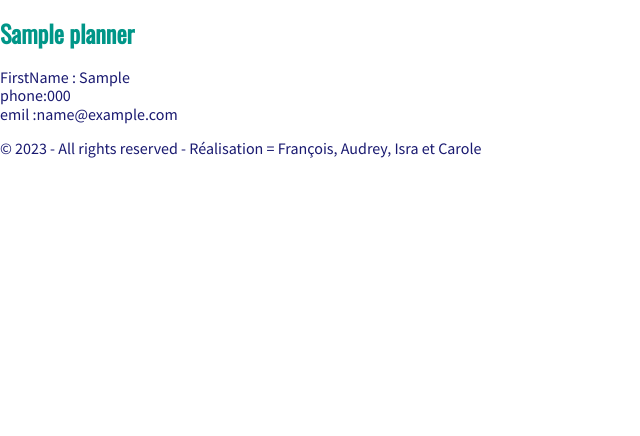
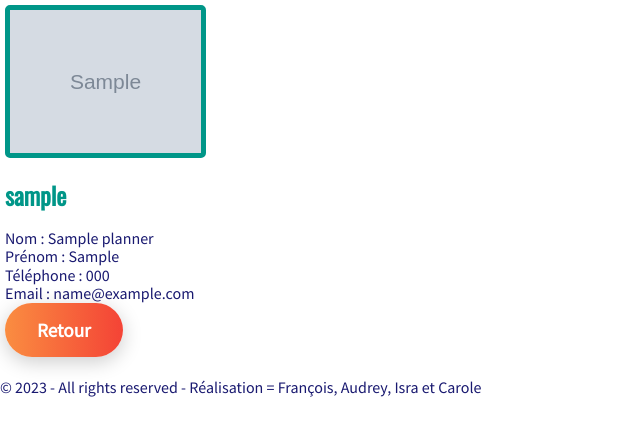
Before and after one commit to DeanCarole/sortir, a Symfony app: template templates/user/show.html.twig in a window 1280 px wide. Shown: the part 67-503 px from the top of the page, without its empty margins (0-640 px from the left). Run offline with Twig, Linux system fonts and the light colour scheme; the template is opened without the code that fills it: most values are stand-ins (such as "Sample title", 1, 10 or a date in 2020); grey boxes marked "Sample" are stand-in pictures; some libraries are stand-ins or nearby versions.

Commit message:
Affichage profil avec photo

```diff
--- a/templates/user/show.html.twig
+++ b/templates/user/show.html.twig
@@ -1,12 +1,23 @@
 {% extends 'base.html.twig' %}
 
 {% block body %}
-<div>
-    <h2>{{ event.planner.name }}</h2>
-    <div> FirstName : {{ event.planner.firstName }} </div>
-    <div> phone:{{ event.planner.phone }} </div>
-    <div>emil :{{ event.planner.email }} </div>
+    <div class="container">
 
+
+            <img src="{{ asset('img/users/') ~ event.planner.picture }}" alt="user picture">
+
+
+
+
+        <h2>{{ event.planner.username }}</h2>
+        <div> Nom : {{ event.planner.name }} </div>
+        <div> Prénom : {{ event.planner.firstName }} </div>
+        <div> Téléphone : {{ event.planner.phone }} </div>
+        <div> Email : {{ event.planner.email }} </div>
+
+        <a href="{{ path('main_home') }}">
+            <button type="button" class="login-button">Retour</button>
+        </a>
 
 
     </div>
--- a/templates/user/update.html.twig
+++ b/templates/user/update.html.twig
@@ -9,7 +9,7 @@
     <h2>Update Profil</h2>
 
     {# TODO : affichage si photo #}
-    {% if user.picture is null %}
+    {% if user.picture is not null %}
         <img src="{{ asset('img/users/') ~ user.picture }}" alt="user picture">
     {% endif %}
 
@@ -19,7 +19,7 @@
     {{ form_errors(userForm) }}
     {{ form_rest(userForm) }}
 
-    <button type="button" class="login-button green">Enregistrer</button>
+    <button type="submit" class="login-button green">Enregistrer</button>
     {{ form_end(userForm) }}
 
     <a href="{{ path('main_home') }}">
```
Also changed, not shown: templates/user/showUser.html.twig (+15 -7 lines), public/img/users/martin24-640f427a1c98d.jpg (added), public/img/users/martin24-640f437c69e3e.png (added).
